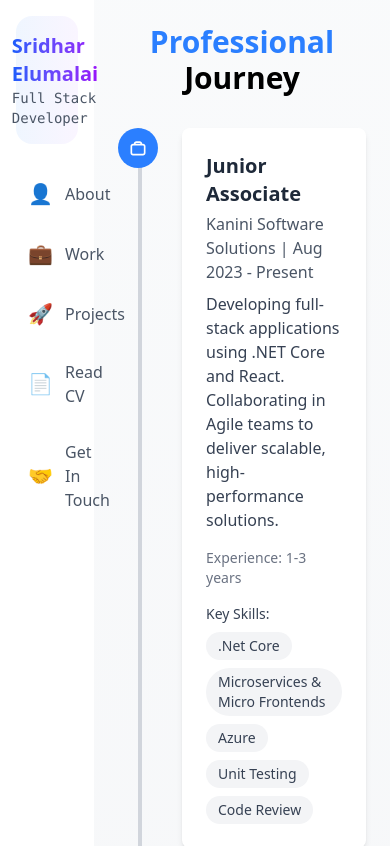
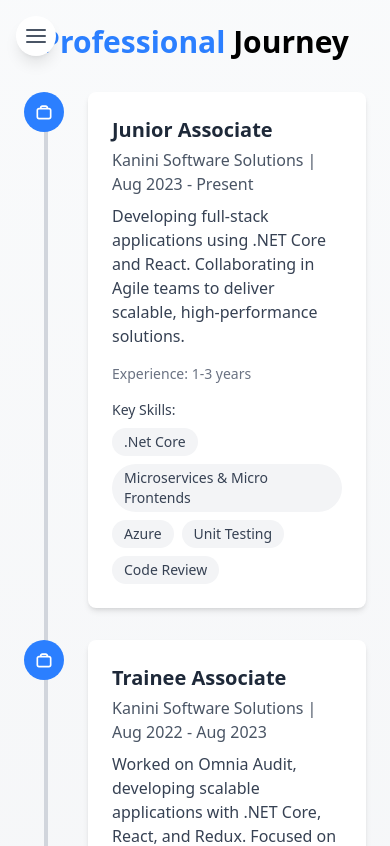
Before and after one commit to Sridhare29/sridhar-portfolio, a React (Vite) app: page /sridhar-portfolio/work in a window 390 px wide. Shown: the top 846 px of the page. Built offline with nearby package versions, Linux system fonts and the light colour scheme; a web font is replaced by a local one.

Commit message:
menu for size scr

```diff
--- a/src/components/Layout/Accordion.jsx
+++ b/src/components/Layout/Accordion.jsx
@@ -4,46 +4,18 @@ import { motion } from "framer-motion";
 import mypic from "../../assets/Sridhar_img.jpg";
 import { FaLinkedin, FaYoutube } from "react-icons/fa";
 import { VscGithubInverted } from "react-icons/vsc";
+import { FiMenu } from "react-icons/fi";
 
-function Accordion() {
+function Accordion({ isVisible, onClose }) {
   const navigate = useNavigate();
   const [hoveredIndex, setHoveredIndex] = useState(null);
 
   const accordionData = [
-    // {
-    //   Maintitle: "EXPLORE",
-    //   icon: "🧭"
-    // },
     { title: "About", path: "/about", icon: "👤" },
     { title: "Work", path: "/work", icon: "💼" },
     { title: "Projects", path: "/projects", icon: "🚀" },
-    // { title: "Community", path: "/community", icon: "🤝" },
     { title: "Read CV", path: "/cv", icon: "📄" },
     { title: "Get In Touch", path: "/contact", icon: "🤝" },
-    // {
-    //   Maintitle: "SOCIAL LINKS",
-    //   icon: "🔗"
-    // },
-    // {
-    //   socialTitle: "Twitter / X",
-    //   path: "https://x.com/Sridhar2920",
-    //   icon: "𝕏",
-    // },
-    // {
-    //   socialTitle: "LinkedIn",
-    //   path: "https://www.linkedin.com/in/sridhar-e-b57738202/",
-    //   icon: <FaLinkedin className=" bg-white text-sky-500" />,
-    // },
-    // {
-    //   socialTitle: "Github",
-    //   path: "https://github.com/Sridhare29",
-    //   icon: <VscGithubInverted className=" bg-white text-gray-800" />,
-    // },
-    // {
-    //   socialTitle: "YouTube",
-    //   path: "https://www.youtube.com/@codenuts29",
-    //   icon: <FaYoutube className=" bg-white text-red-600" />,
-    // },
   ];
 
   const handleNavigation = (path) => {
@@ -51,6 +23,7 @@ function Accordion() {
       window.open(path, "_blank");
     } else {
       navigate(path);
+      onClose(); // Close the accordion on small screens after navigation
     }
   };
 
@@ -58,7 +31,9 @@ function Accordion() {
     <motion.div
       initial={{ x: -100, opacity: 0 }}
       animate={{ x: 0, opacity: 1 }}
-      className="flex flex-col bg-white backdrop-blur-md w-[20%] h-screen lg p-2 m-2"
+      className={` flex flex-col bg-white backdrop-blur-md w-[40%] lg:w-[20%] h-screen p-2 m-2 ${
+        isVisible ? "block" : "hidden lg:block"
+      }`}
     >
       {/* Profile Section */}
       <motion.div
@@ -85,7 +60,7 @@ function Accordion() {
       </motion.div>
 
       {/* Accordion Links */}
-      <div className="space-y-2 ">
+      <div className="space-y-2">
         {accordionData.map((item, index) => (
           <motion.div
             key={index}
--- a/src/components/pages/index.jsx
+++ b/src/components/pages/index.jsx
@@ -1,22 +1,41 @@
-import React from 'react'
+import React, { useState } from 'react';
 import Accordion from "../Layout/Accordion";
 import { Outlet } from "react-router-dom";
 import Footer from './Dashboard/Footer';
+import { FiMenu } from "react-icons/fi"; // Menu icon for small screens
 
 const Dashboard = () => {
+  const [isAccordionVisible, setIsAccordionVisible] = useState(false);
+
+  const toggleAccordion = () => {
+    setIsAccordionVisible(!isAccordionVisible);
+  };
+
   return (
     <div className="flex w-full h-screen">
-    {/* Common Sidebar */}
-    <Accordion />
+      {/* Menu Icon for Small Screens */}
+      <div
+        className="fixed top-4 left-4 z-50 lg:hidden p-2 bg-white rounded-full shadow-lg cursor-pointer"
+        onClick={toggleAccordion}
+      >
+        <FiMenu className="text-2xl text-gray-600" />
+      </div>
 
-    {/* Dynamic Content */}
-    <div className="w-full h-full  bg-gradient-to-b from-gray-50 to-gray-100">
-      <Outlet />
-      <Footer />
+      {/* Common Sidebar */}
+      <Accordion
+        isVisible={isAccordionVisible}
+        onClose={() => setIsAccordionVisible(false)}
+      />
+
+      {/* Dynamic Content */}
+      <div
+        className={`w-full h-full bg-gradient-to-b from-gray-50 to-gray-100 `}
+      >
+        <Outlet />
+        <Footer />
+      </div>
     </div>
-  </div>
+  );
+};
 
-  )
-}
-
-export default Dashboard
+export default Dashboard;
```
